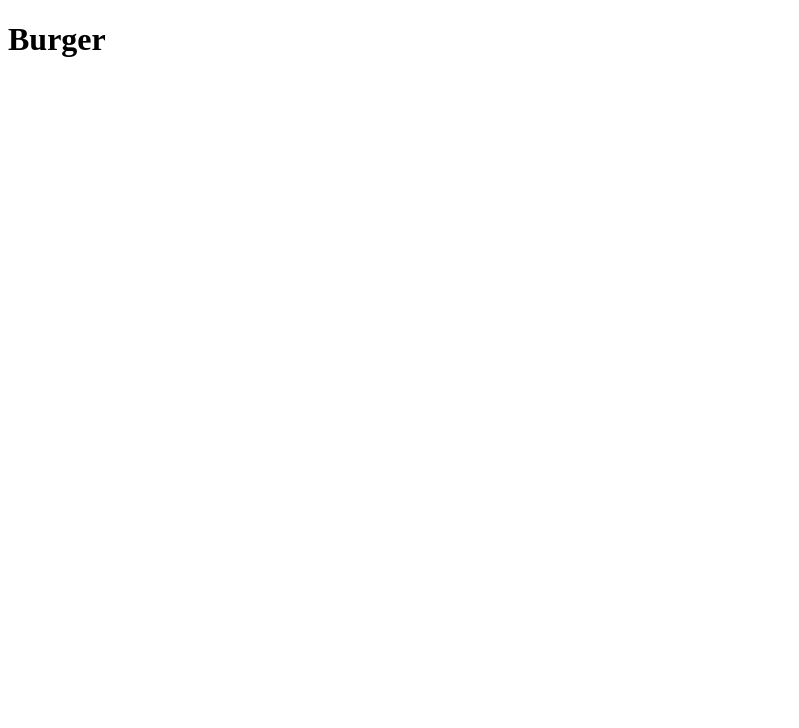
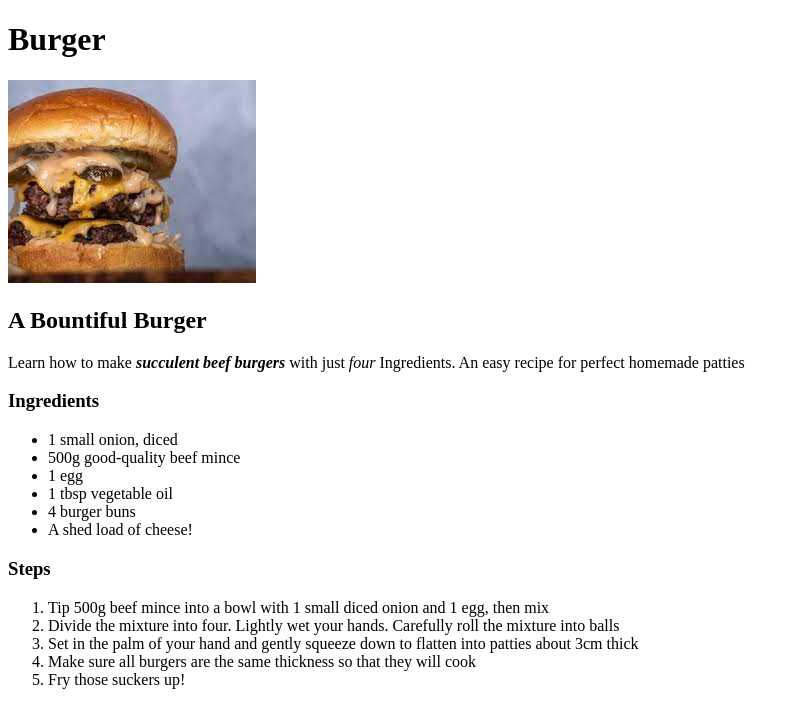
Before and after one commit to userfriendlyotter/odin-recipes, a plain HTML site: page recipes/burger.html in a window 1280 px wide. Shown: the whole page, without its empty margins (0-799 px from the left). Drawn offline with Linux system fonts and the light colour scheme.

Commit message:
Add burger img and finish burger recipe

```diff
--- a/recipes/burger.html
+++ b/recipes/burger.html
@@ -8,7 +8,34 @@
 
   <body>
     <h1>Burger</h1>
+
+    <img src="img/burger.jpeg" alt="A Juicy Burger">
+
+    <h2>A Bountiful Burger</h2>
+
+    <p>Learn how to make <strong><em>succulent beef burgers</em></strong> with just <em>four</em>
+    Ingredients. An easy recipe for perfect homemade patties</p>
+
+    <h3>Ingredients</h3>
+
+    <ul>
+        <li>1 small onion, diced</li>
+        <li>500g good-quality beef mince</li>
+        <li>1 egg</li>
+        <li>1 tbsp vegetable oil</li>
+        <li>4 burger buns</li>
+        <li>A shed load of cheese!</li>
+    </ul>
+
+    <h3>Steps</h3>
+
+    <ol>
+        <li>Tip 500g beef mince into a bowl with 1 small diced onion and 1 egg, then mix</li>
+        <li>Divide the mixture into four. Lightly wet your hands. Carefully roll the mixture into balls</li>
+        <li>Set in the palm of your hand and gently squeeze down to flatten into patties about 3cm thick </li>      </li>
+        <li>Make sure all burgers are the same thickness so that they will cook</li>
+        <li>Fry those suckers up!</li>
+    </ol>
+
   </body>
-
-
 </html>
```
Also changed, not shown: recipes/img/burger.jpeg (added).
